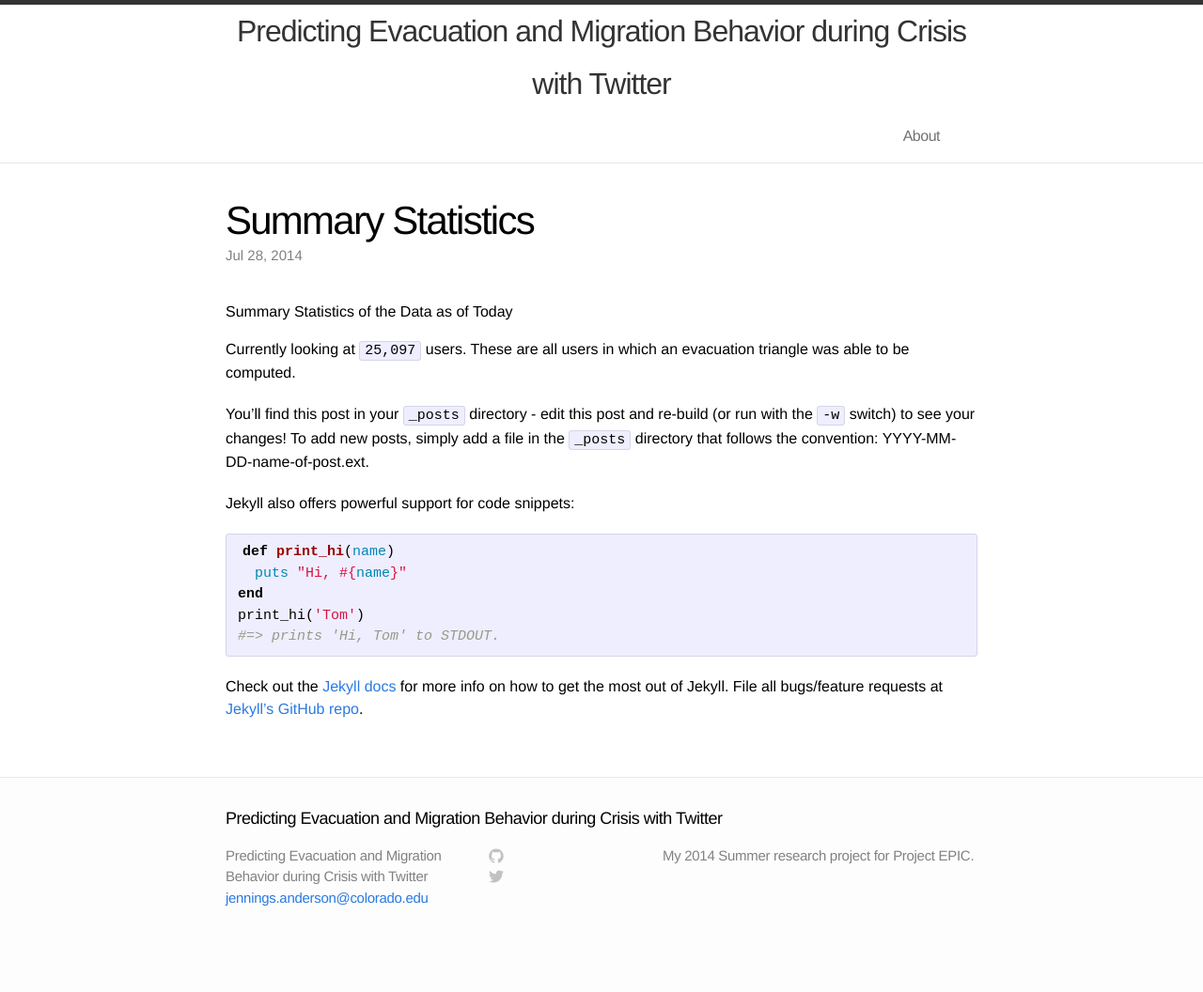
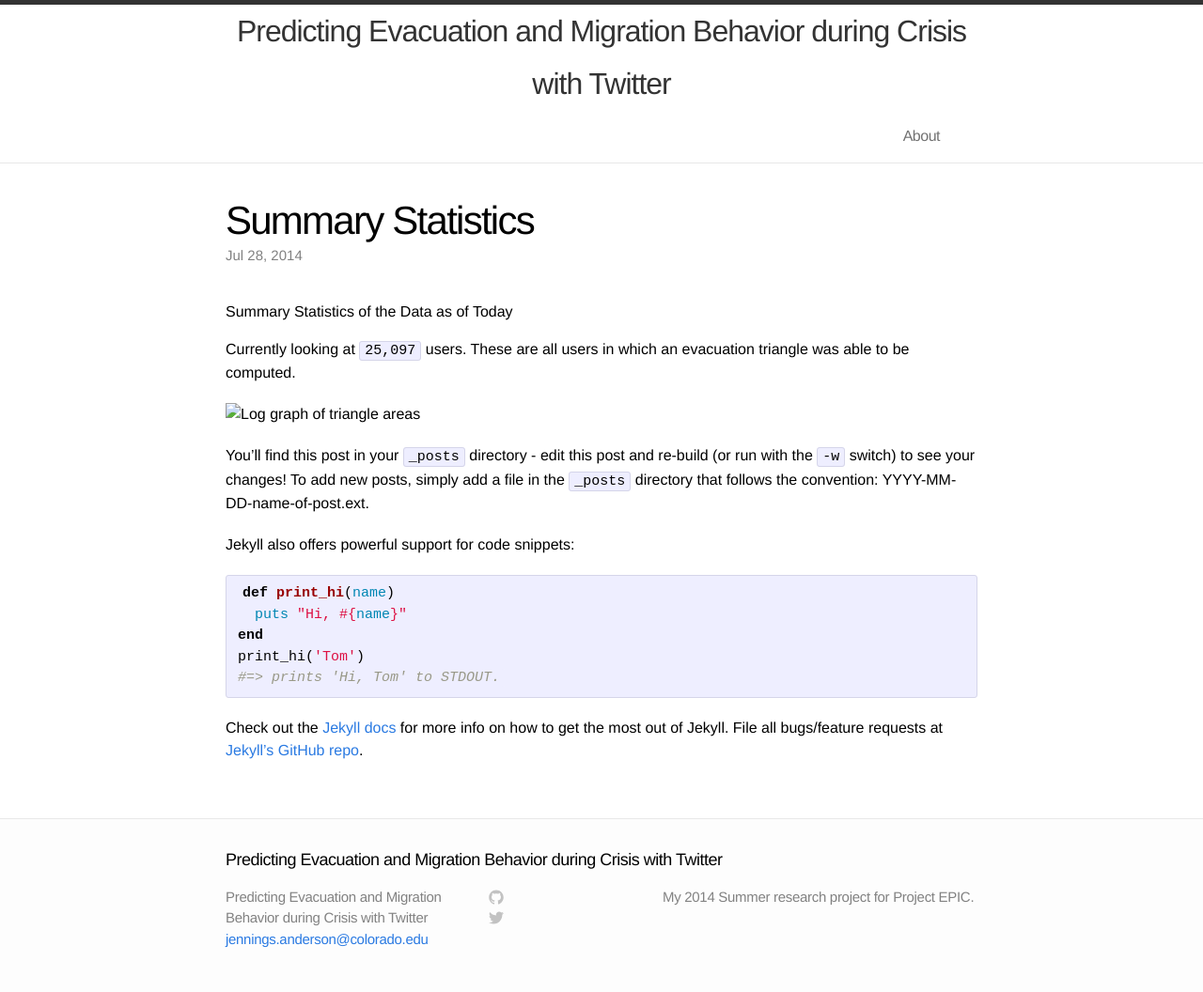
Before and after one commit to jenningsanderson/Twitter-Evacuation-Patterns, a Jekyll site: the page built from _posts/2014-07-28-summary-statistics.md, in a window 1280 px wide. Shown: the whole page at 94% size. Built offline with Jekyll 4.4.1, drawn with Linux system fonts in a browser that asks for light colours; before the commit the page ends 1012 px from its top, so only the background shows below that.

Commit message:
added the image

`````diff
--- a/_posts/2014-07-28-summary-statistics.md
+++ b/_posts/2014-07-28-summary-statistics.md
@@ -8,7 +8,7 @@ date:   2014-07-28 3:30:00
 
 Currently looking at ````25,097```` users.  These are all users in which an evacuation triangle was able to be computed.
 
-
+![Log graph of triangle areas](img_exports/triangle_areas_graph.png "Triangle Areas")
 
 You'll find this post in your `_posts` directory - edit this post and re-build (or run with the `-w` switch) to see your changes!
 To add new posts, simply add a file in the `_posts` directory that follows the convention: YYYY-MM-DD-name-of-post.ext.
`````
